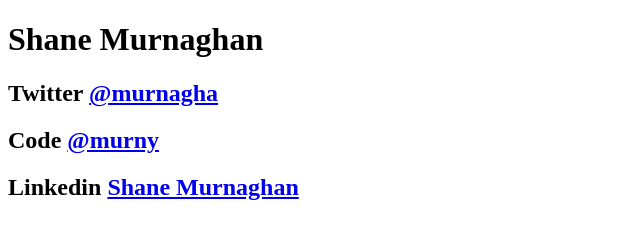
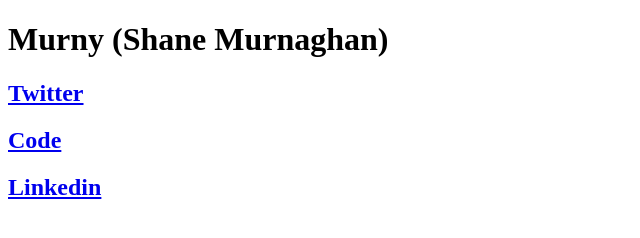
Before and after one commit to murny/murny.github.io, a plain HTML site: page index.html in a window 1280 px wide. Shown: the whole page, without its empty margins (0-640 px from the left). Drawn offline with Linux system fonts and the light colour scheme.

Commit message:
Change some stuff with anchor text/headers

```diff
--- a/index.html
+++ b/index.html
@@ -3,26 +3,23 @@
 <html lang="en">
   <head>
     <meta charset="utf-8">
-    <title>Shane Murnaghan</title>
+    <title>Murny (Shane Murnaghan)</title>
   </head>
   <body>
     <h1>
-      Shane Murnaghan
+      Murny (Shane Murnaghan)
     </h1>
 
     <h2>
-      Twitter
-      <a href="https://twitter.com/murnagha">@murnagha</a>
+      <a title="@murnagha" href="https://twitter.com/murnagha">Twitter</a>
     </h2>
 
     <h2>
-      Code
-      <a title="@murny" href="https://github.com/murny">@murny</a>
+      <a title="@murny" href="https://github.com/murny">Code</a>
     </h2>
 
     <h2>
-      Linkedin
-      <a href="https://www.linkedin.com/in/shane-murnaghan-7b513453/">Shane Murnaghan</a>
+      <a href="https://www.linkedin.com/in/shane-murnaghan-7b513453/">Linkedin</a>
     </h2>
 </body>
 </html>
```
